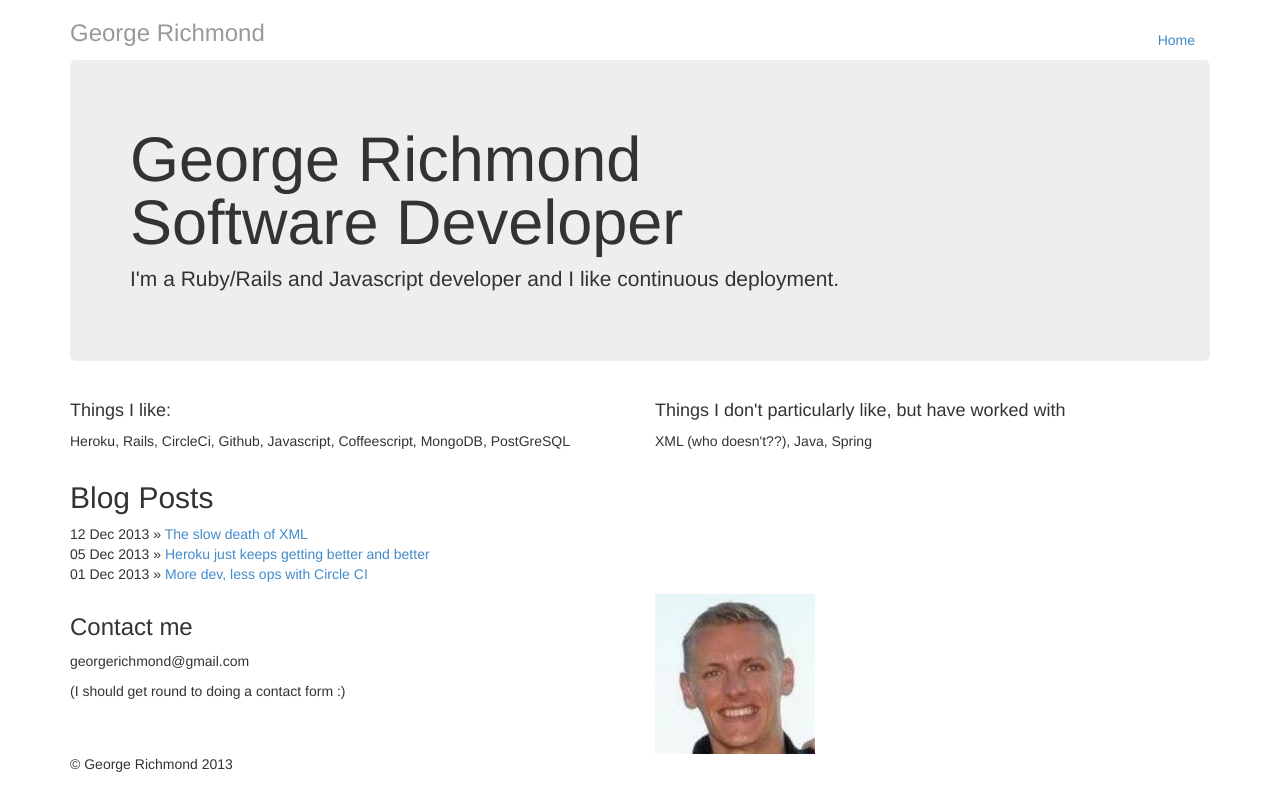
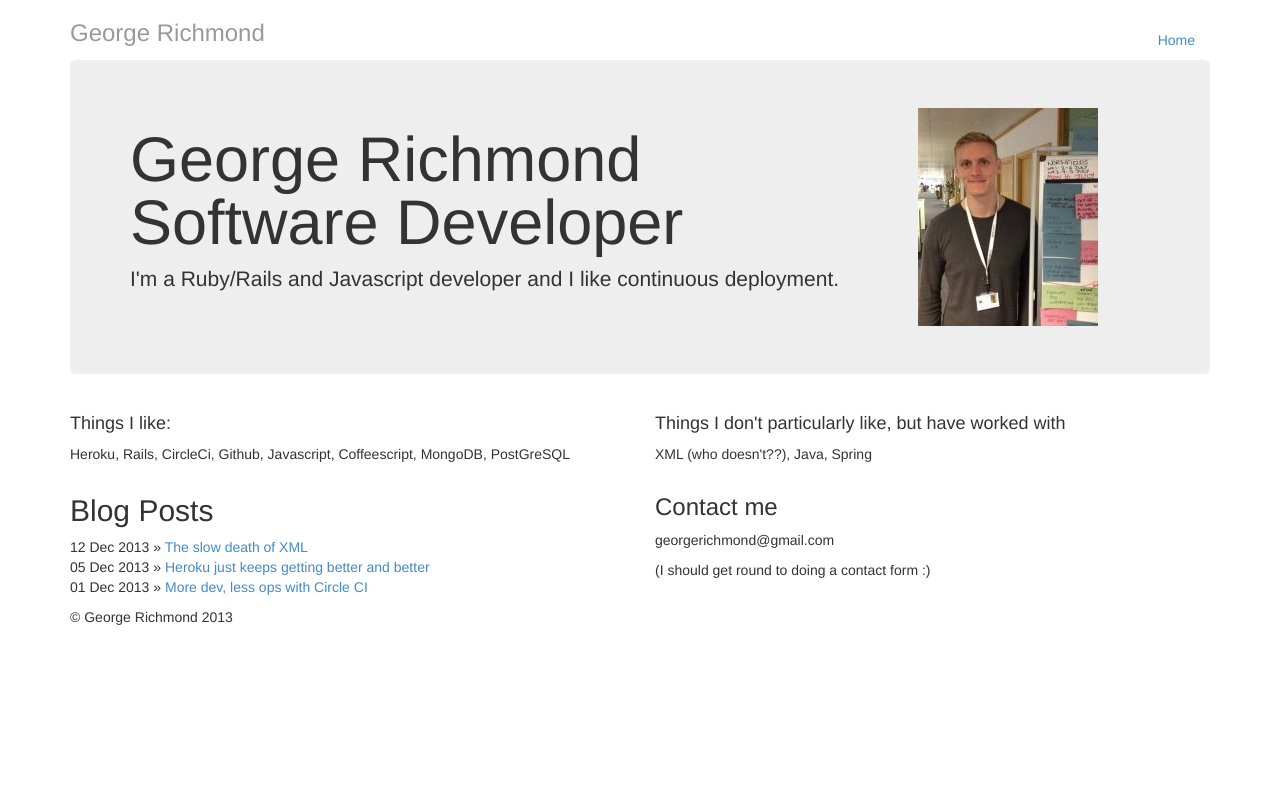
Before and after one commit to georgerichmond/georgerichmond.github.io, a Jekyll site: the page built from index.html, in a window 1280 px wide. Shown: the top 811 px of the page. Built offline with Jekyll 4.4.1, drawn with Linux system fonts in a browser that asks for light colours; Markdown is read by kramdown in place of the engine named in the settings.

Commit message:
Updated photo and moved it

```diff
--- a/index.html
+++ b/index.html
@@ -4,23 +4,35 @@ title: George Richmond - Software Developer
 ---
 
 <div class="jumbotron">
-  <h1>George Richmond <br/>
+
+  <div class="row">
+    <div class= "col-md-9">
+        <h1>George Richmond <br/>
     Software Developer</h1>
   <p class="lead">I'm a Ruby/Rails and Javascript developer and I like continuous deployment. </p>
+    </div>
+    <div class= "col-md-3">
+      <img src="/georgeatwork.jpg"></img>
+
+    </div>
+  </div>
+
+
+
 </div>
 
 <div class="row marketing">
 
-  <div class="col-lg-6">
+  <div class="col-md-6">
     <h4>Things I like:</h4>
     <p>Heroku, Rails, CircleCi, Github, Javascript, Coffeescript, MongoDB, PostGreSQL</p>
   </div>
-  <div class="col-lg-6">
+  <div class="col-md-6">
     <h4>Things I don't particularly like, but have worked with</h4>
     <p>XML (who doesn't??), Java, Spring</p>
   </div>
 
-  <div class="col-md-12">
+  <div class="col-md-6">
   <h2>Blog Posts</h2>
   <ul class="posts list-unstyled">
     {% for post in site.posts %}
@@ -34,7 +46,5 @@ title: George Richmond - Software Developer
     <p>georgerichmond@gmail.com </p>
     <p>(I should get round to doing a contact form :)</p>
   </div>
-  <div class="col-md-6">
-    <img src="/george.jpg"></img>
-  </div>
+
 </div>
```
Also changed, not shown: georgeatwork.jpg (added), 1 other file.
